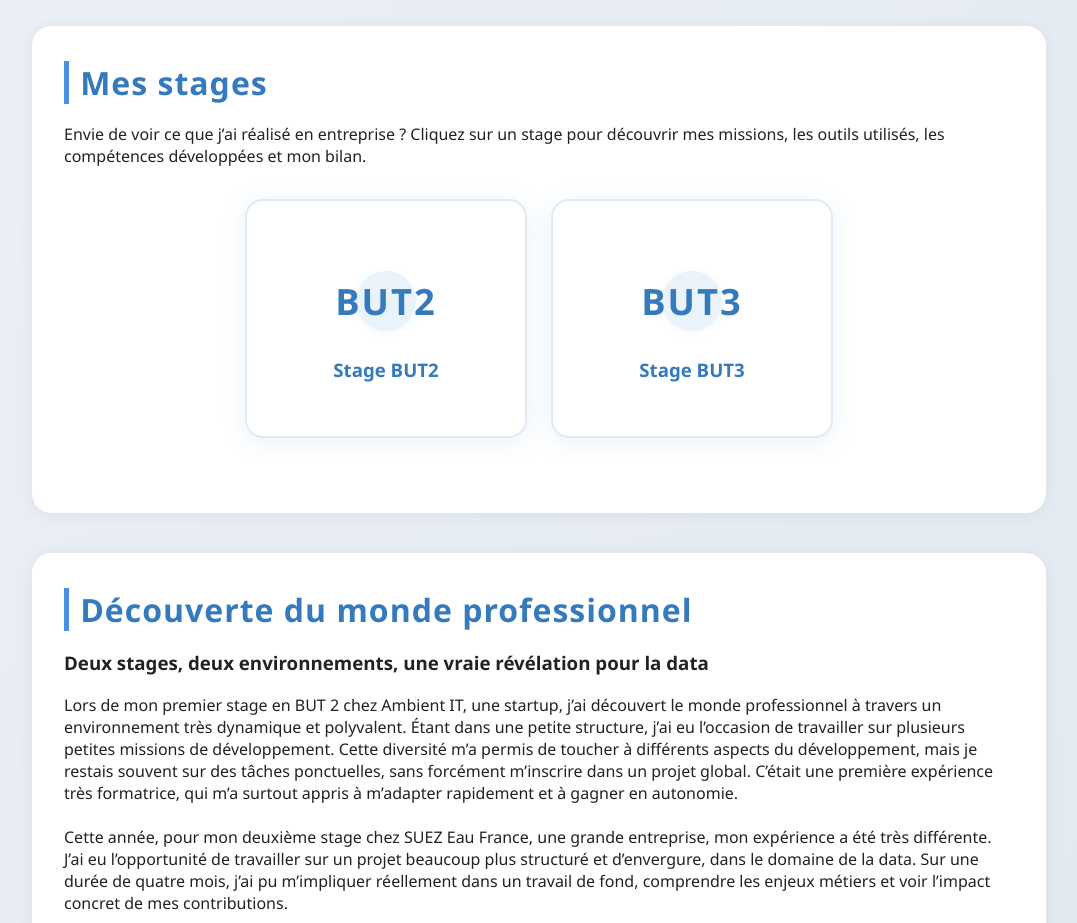
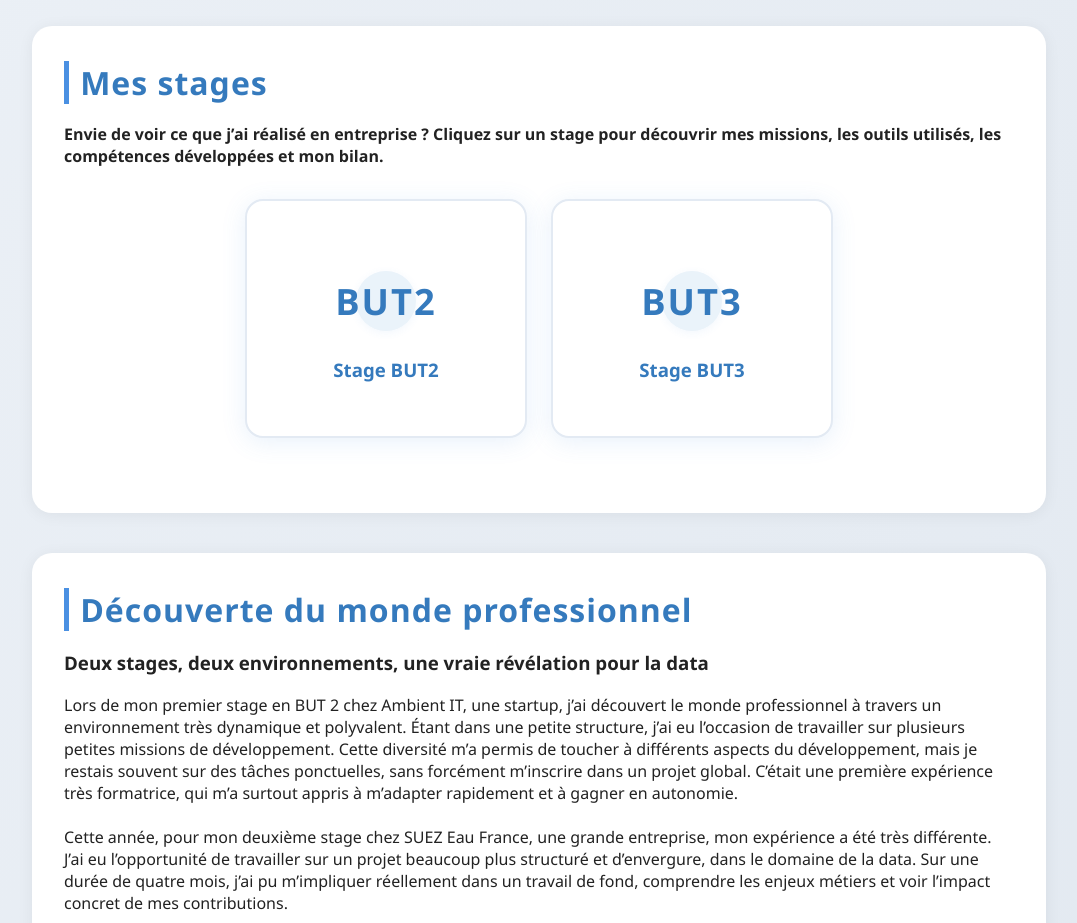
Before and after one commit to rania212/portfolio, a plain HTML site: page index.html in a window 1280 px wide. Shown: the part 2180-3103 px from the top of the page, without its empty margins (101-1178 px from the left). Drawn offline with Linux system fonts and the light colour scheme.

Commit message:
Mise à jour du portfolio

```diff
--- a/index.html
+++ b/index.html
@@ -486,8 +486,9 @@
 
   <section id="stages">
     <h2>Mes stages</h2>
-    <p style="color: #222; margin-bottom: 2em;">Envie de voir ce que j’ai réalisé en entreprise ? Cliquez sur un stage
-      pour découvrir mes missions, les outils utilisés, les compétences développées et mon bilan.</p>
+    <p style="color: #222; margin-bottom: 2em; font-weight: 600;">Envie de voir ce que j’ai réalisé en entreprise ?
+      Cliquez sur un stage pour découvrir mes missions, les outils utilisés, les compétences développées et mon
+      bilan.</p>
     <div class="competence-cards">
       <a href="stage.html#stage-but2" class="competence-card">
         <span class="competence-icon">BUT2</span>
```
